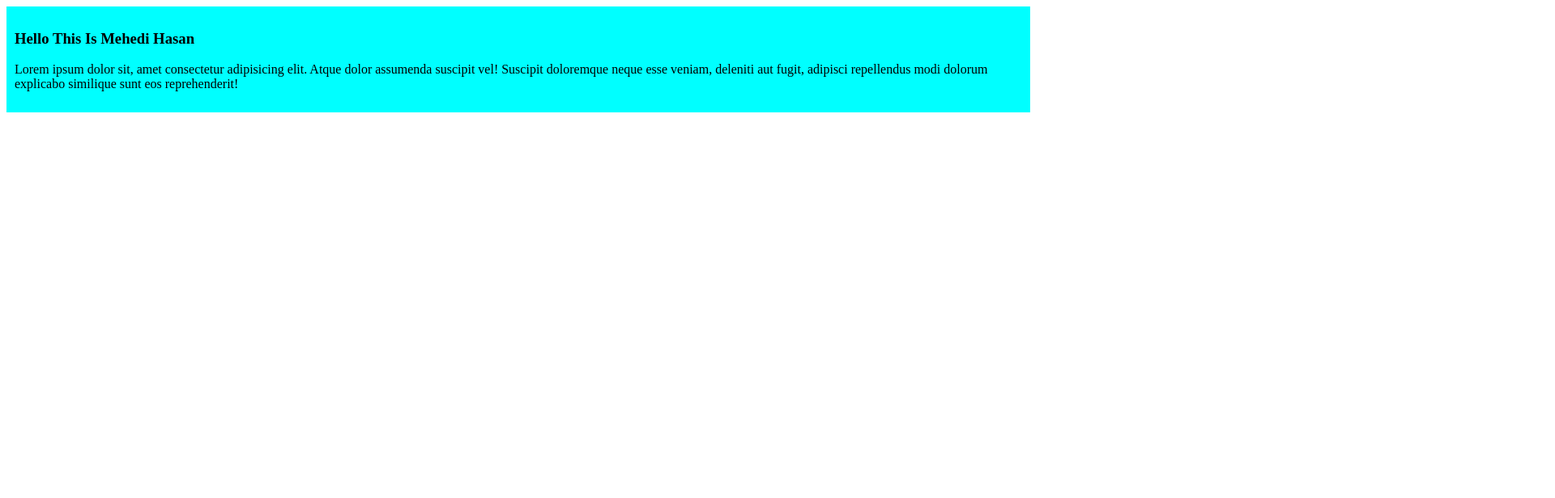
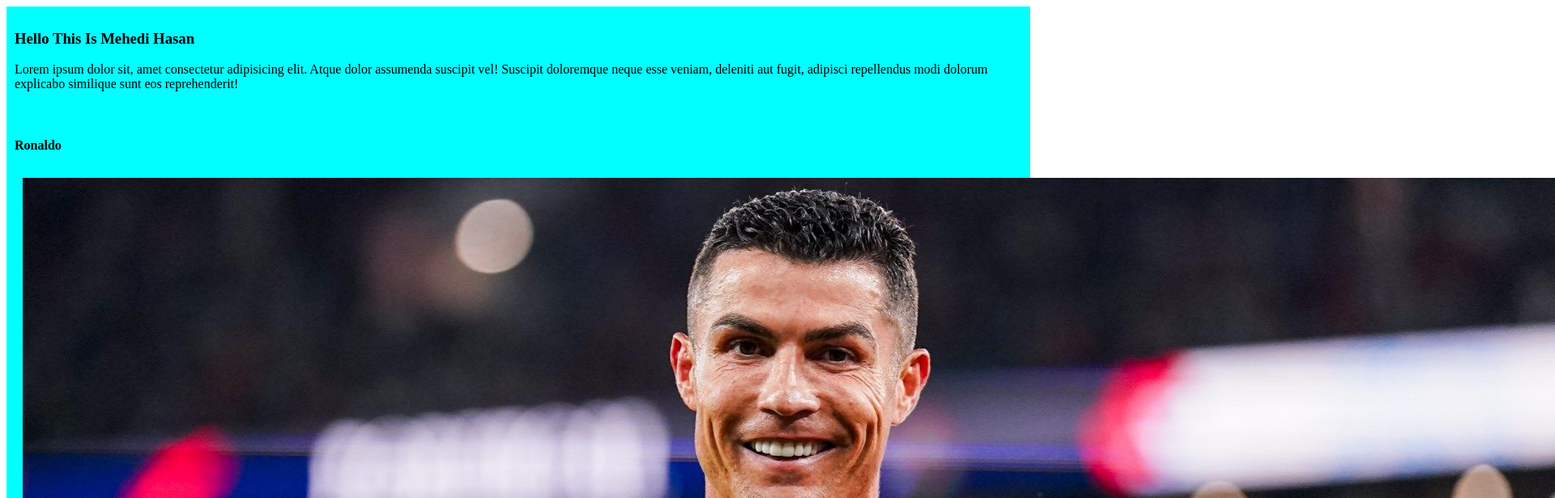
Before and after one commit to mehedihasanpabel7/my-first-github-repo, a plain HTML site: page index.html in a window 1280 px wide. Shown: the top 616 px of the page at 81% size, 1920 px wide, since content can reach past the window. Drawn offline with Linux system fonts and the light colour scheme.

Commit message:
added ronaldo

```diff
--- a/index.html
+++ b/index.html
@@ -11,5 +11,10 @@
         <h3>Hello This Is Mehedi Hasan</h3>
         <P>Lorem ipsum dolor sit, amet consectetur adipisicing elit. Atque dolor assumenda suscipit vel! Suscipit doloremque neque esse veniam, deleniti aut fugit, adipisci repellendus modi dolorum explicabo similique sunt eos reprehenderit!</P>
     </div>
+    <div>
+    <h4> Ronaldo</h4>
+    <img src="Cristiano Ronaldo Portugal 2024 (4).jpg" alt="">
+    </div>
+
 </body>
 </html>
--- a/style.css/blog.css
+++ b/style.css/blog.css
@@ -2,3 +2,7 @@ div{
     background-color: aqua;
     padding: 10px;
 }
+.div,img{
+    padding left: 10px;;
+    margin: 10px;
+}
```
Also changed, not shown: Cristiano Ronaldo Portugal 2024 (4).jpg (added), 1 other file.
